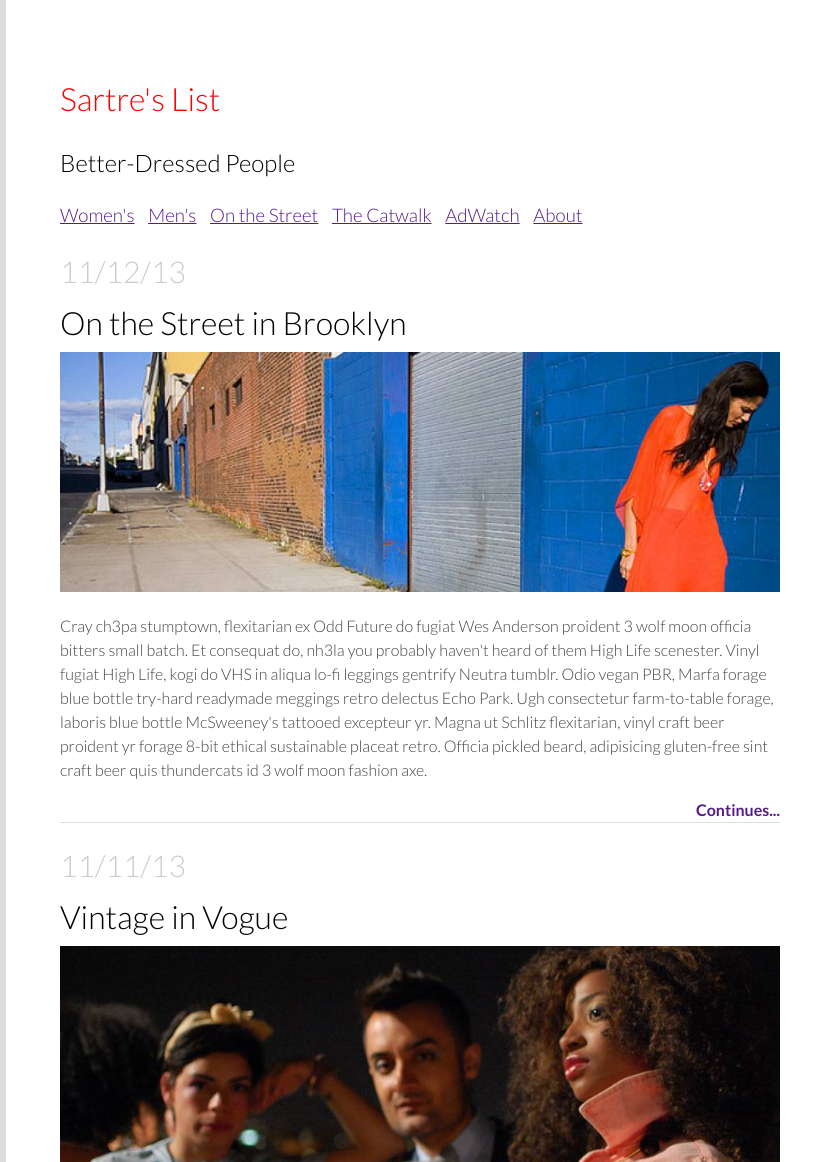
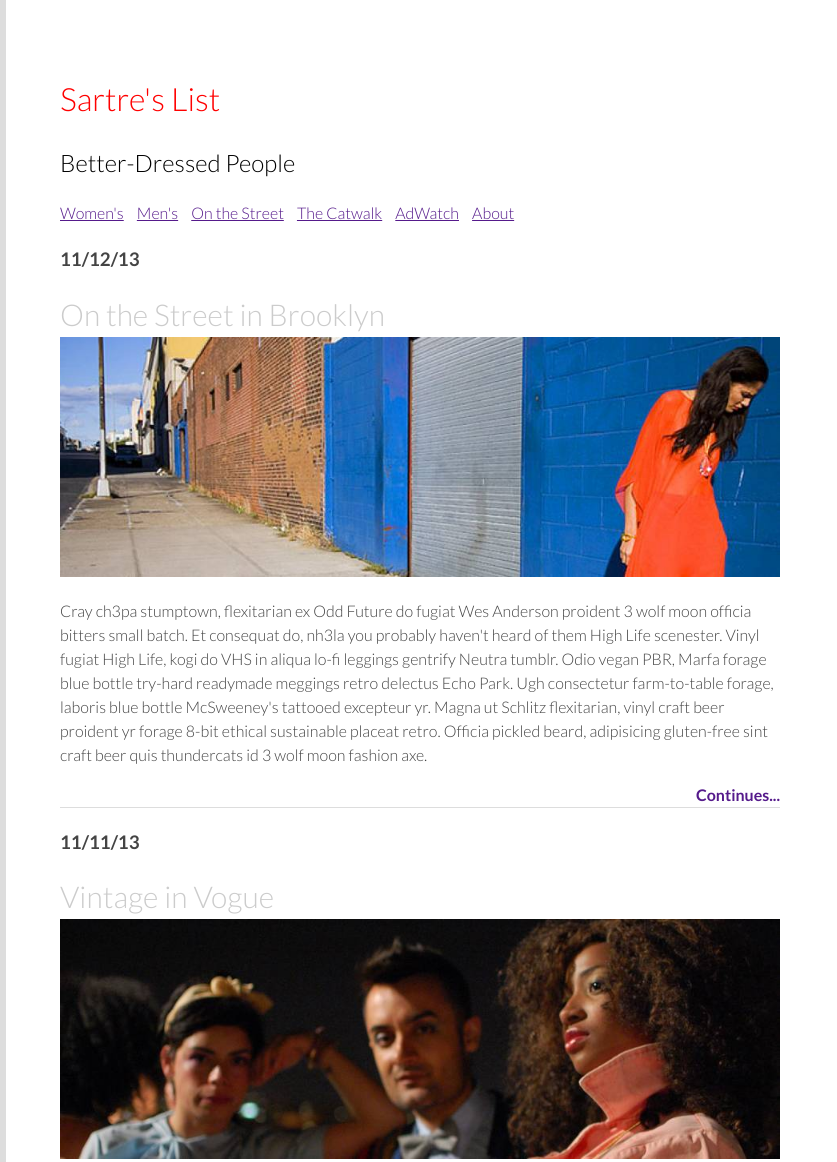
Before and after one commit to jaylupus/jaylupus.github.io, a plain HTML site: page fashion-blog/index.html in a window 1280 px wide. Shown: the top 1162 px of the page, without its empty margins (0-837 px from the left). Drawn offline with Linux system fonts and the light colour scheme.

Commit message:
Added <nav> tag

```diff
--- a/fashion-blog/css/main.css
+++ b/fashion-blog/css/main.css
@@ -17,7 +17,7 @@ h2{
 	font-weight: normal;
 }
 
-h3{
+nav{
 	font-weight: normal;
 }
 
--- a/fashion-blog/index.html
+++ b/fashion-blog/index.html
@@ -14,19 +14,19 @@
 
 			<h2>Better-Dressed People</h2>
 
-				<h3>
+				<nav>
 					<a href="" class="nav">Women's</a>
 					<a href="" class="nav">Men's</a>
 					<a href="" class="nav">On the Street</a>
 					<a href="" class="nav">The Catwalk</a>
 					<a href="" class="nav">AdWatch</a>
 					<a href="" class="nav">About</a>
-				</h3>
+				</nav>
 
 					<div class="entry">
-						<h4>11/12/13</h4>
+						<h3>11/12/13</h3>
 
-							<h5>On the Street in Brooklyn</h5>
+							<h4>On the Street in Brooklyn</h4>
 
 								<img src="img/fashion_photo.jpeg">
 
@@ -36,9 +36,9 @@
 					</div>
 
 					<div class="entry">
-						<h4>11/11/13</h4>
+						<h3>11/11/13</h3>
 
-							<h5>Vintage in Vogue</h5>
+							<h4>Vintage in Vogue</h4>
 
 								<img src="img/fashion_photo2.jpeg">
 
```
